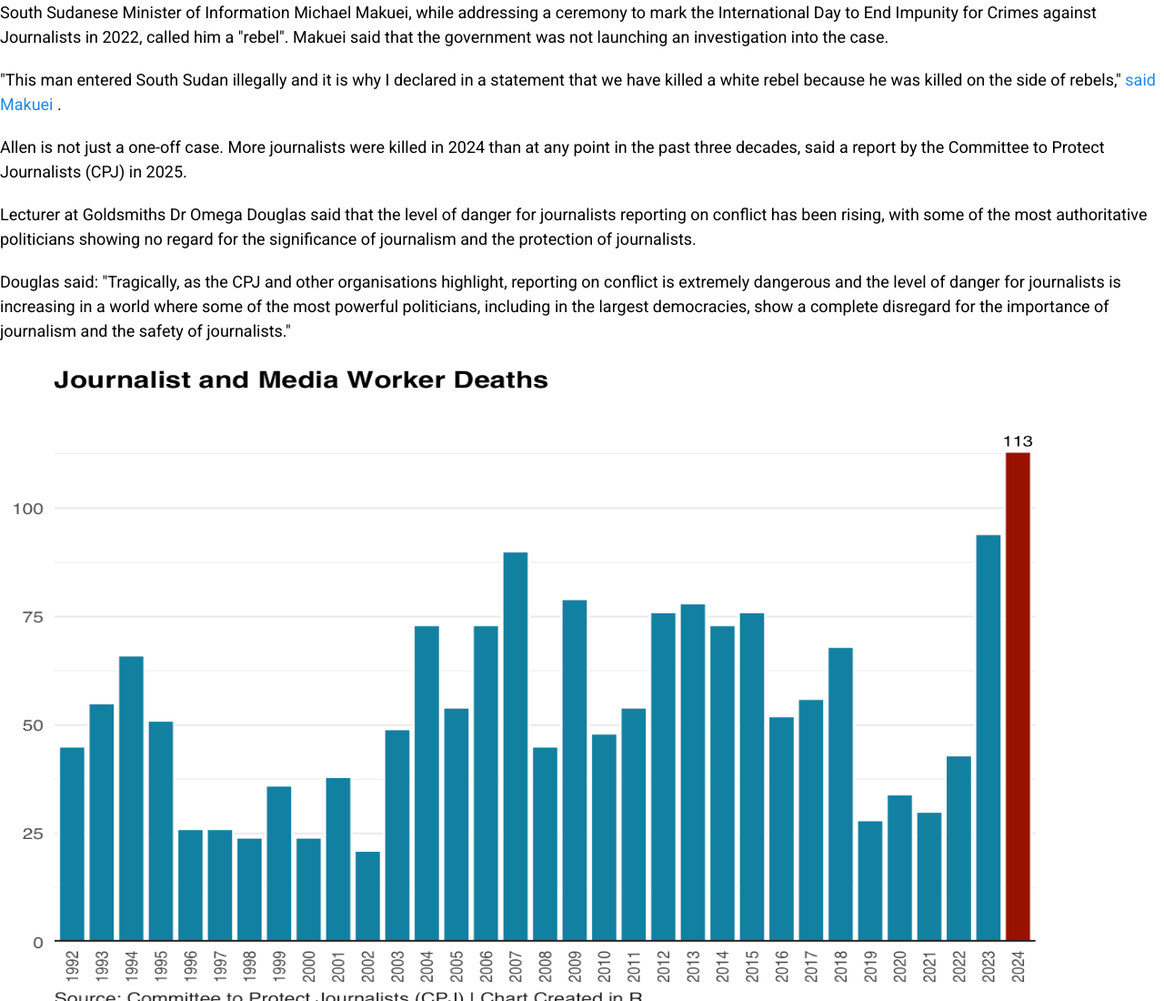
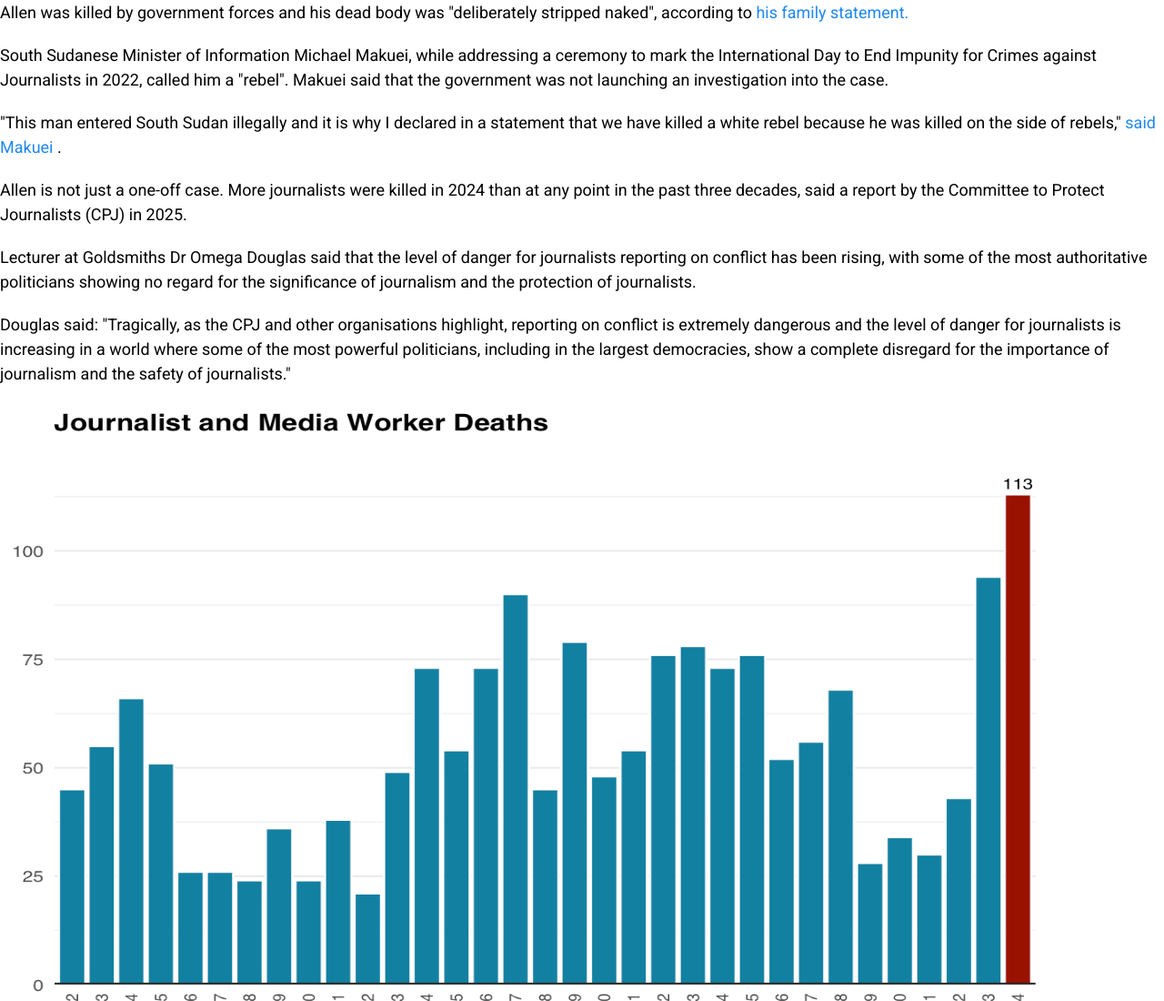
Before and after one commit to waisalizai/uni_final_project, a website: page index.html in a window 1280 px wide. Shown: the top 1100 px of the page at 91% size. Drawn offline with nearby package versions, Linux system fonts and the light colour scheme; a script that the page names is missing.

Commit message:
added d3charts.js

```diff
--- /dev/null
+++ b/d3charts.js
@@ -0,0 +1 @@
+d3charts
--- a/index.html
+++ b/index.html
@@ -24,8 +24,7 @@
 </head>
 <body>
 
-
-
+    <p> Allen was killed by government forces and his dead body was "deliberately stripped naked", according to <a href="https://www.doughtystreet.co.uk/news/family-journalist-killed-south-sudan-say-governments-have-failed-him-and-call-investigation">his family statement.</a> </p>
 
   <p> South Sudanese Minister of Information Michael Makuei, while addressing a ceremony to mark the International Day to End Impunity for Crimes against Journalists in 2022, called him a "rebel". Makuei said that the government was not launching an investigation into the case. </p>
 
```
